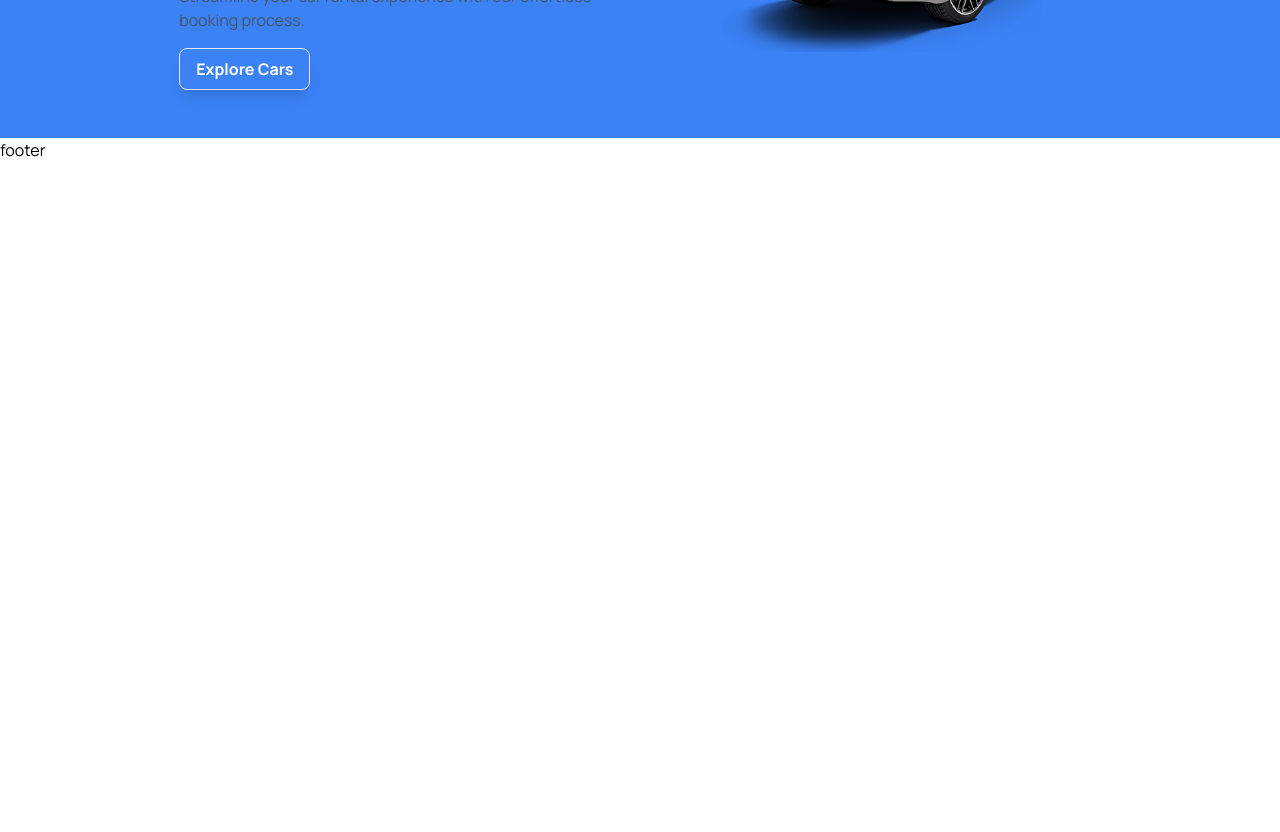
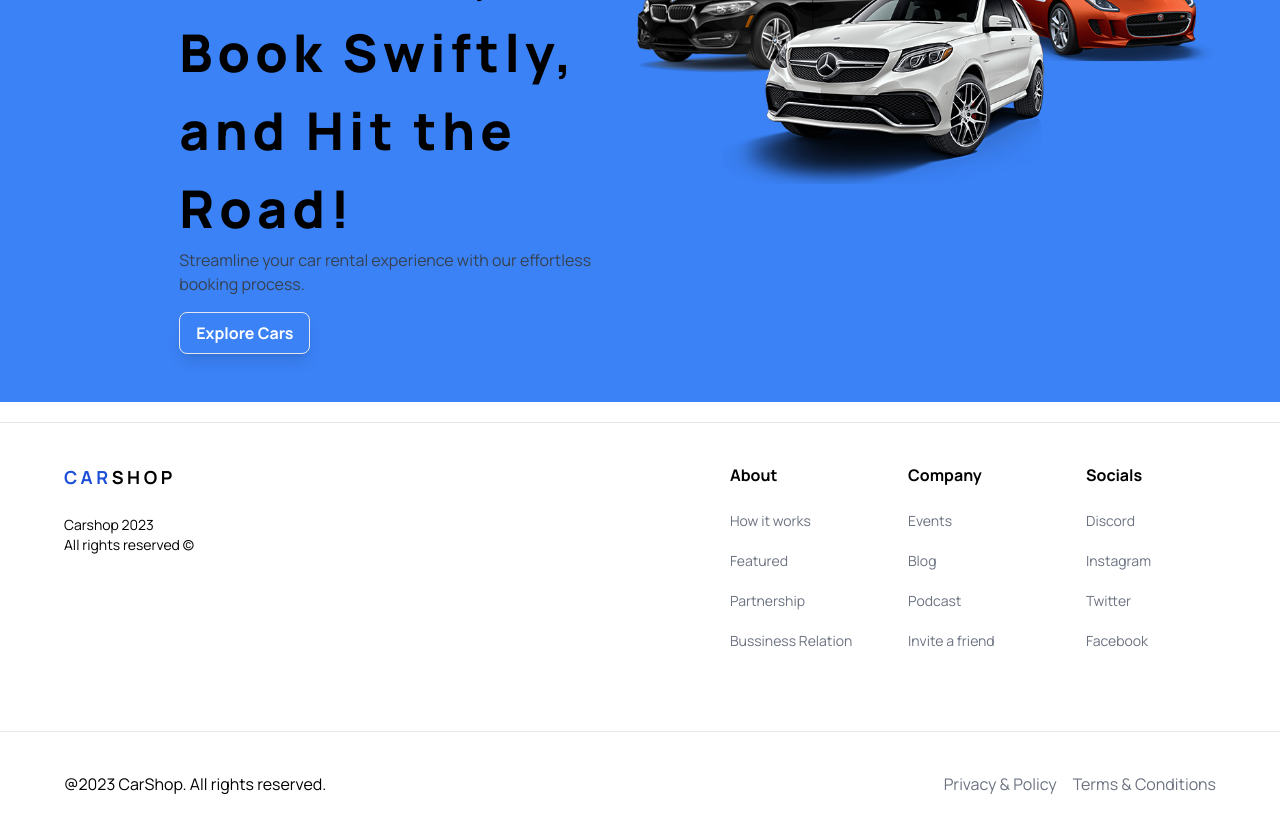
Before and after one commit to nishitpatel1292/car_shop, a Next.js app: page / in a window 1280 px wide. Shown: the part 340-1172 px from the top of the page. Before the commit the page ends 800 px from the top, so only its background shows below. Built offline with nearby package versions, Linux system fonts and the light colour scheme.

Commit message:
footer wrap up

```diff
--- a/components/Footer.tsx
+++ b/components/Footer.tsx
@@ -1,9 +1,58 @@
+import { footerLinks } from '@/constants'
+import Image from 'next/image'
+import Link from 'next/link'
 import React from 'react'
 
 const Footer = () => {
   return (
-    <footer>
-      footer
+    <footer className='footer-container flex flex-col text-black-100 mt-5 border-t border-gray-200'>
+      <div className="footer-wrapper flex max-md:flex-col flex-wrap justify-between gap-5 sm:px-16 px-6 py-10">
+        <div className="footer-col flex flex-col max-sm:justify-center justify-start items-start gap-6">
+          <Link href='/'>
+            <div className='logo text-blue-700 font-bold text-lg tracking-[0.20em] select-none'>
+              CAR<span className='text-black'>SHOP</span>
+            </div>
+          </Link>
+          <p className='text-sm'>Carshop 2023 <br />
+            All rights reserved &copy;</p>
+        </div>
+        <div className="footer-links flex-1 w-full flex shrink md:justify-end flex-wrap max-md:mt-10 md:gap-12 gap-8">
+          {
+            footerLinks.map((link) => (
+              <div key={link.title}
+                className='footer-link-title flex flex-col gap-6 text-base min-w-[130px]'>
+                <h3 className='font-bold'>{link.title}</h3>
+                <div className="flex flex-col gap-5">
+                  {
+                    link.links.map((link) => (
+                      <Link
+                        key={link.title}
+                        href={link.url}
+                        className='text-gray-500 text-sm'
+                      >
+                        {link.title}
+                      </Link>
+                    ))}
+                </div>
+              </div>
+            ))}
+        </div>
+      </div>
+
+      <div className='flex justify-between items center flex-wrap mt-10 border-t border-gray-200 sm:px-16 px-6 py-10 gap-2'>
+        <p>@2023 CarShop. All rights reserved.</p>
+
+        <div className="footer_copyrights-link flex gap-4">
+          <Link href='/' className='text-gray-500'>
+            Privacy & Policy
+          </Link>
+          <Link href='/' className='text-gray-500'>
+            Terms & Conditions
+          </Link>
+        </div>
+
+      </div>
+
     </footer>
   )
 }
--- a/components/Hero.tsx
+++ b/components/Hero.tsx
@@ -10,11 +10,11 @@ const Hero = () => {
         <div className='hero mx-auto bg-blue-500 py-12'>
             <div className="flex flex-1 flex-col gap-5  sm:px-16 px-6 md:flex-row relative z-0 mx-auto  items-center ">
                 <div className="hero_text pb-0 pr-0  sm:mr-0 xl:pr-0 mb-0 xl:w-[48%] md:pl-[10%] max-sm:w-[90%] max-sm::mx-auto ">
-                    <h1 className=' font-extrabold 2xl:text-[52px] sm:text-[34px] text-[28px]  tracking-widest '>
+                    <h1 className=' font-extrabold xl:text-[3.25rem] sm:text-[34px] text-[28px]  tracking-widest '>
                         Navigate Our Vast Selection, Book Swiftly, and Hit the Road!
                     </h1>
                     <p>
-                        <span className='text-slate-600'>
+                        <span className='text-gray-700'>
                             Streamline your car rental experience with our effortless booking process.
                         </span>
                     </p>
```
